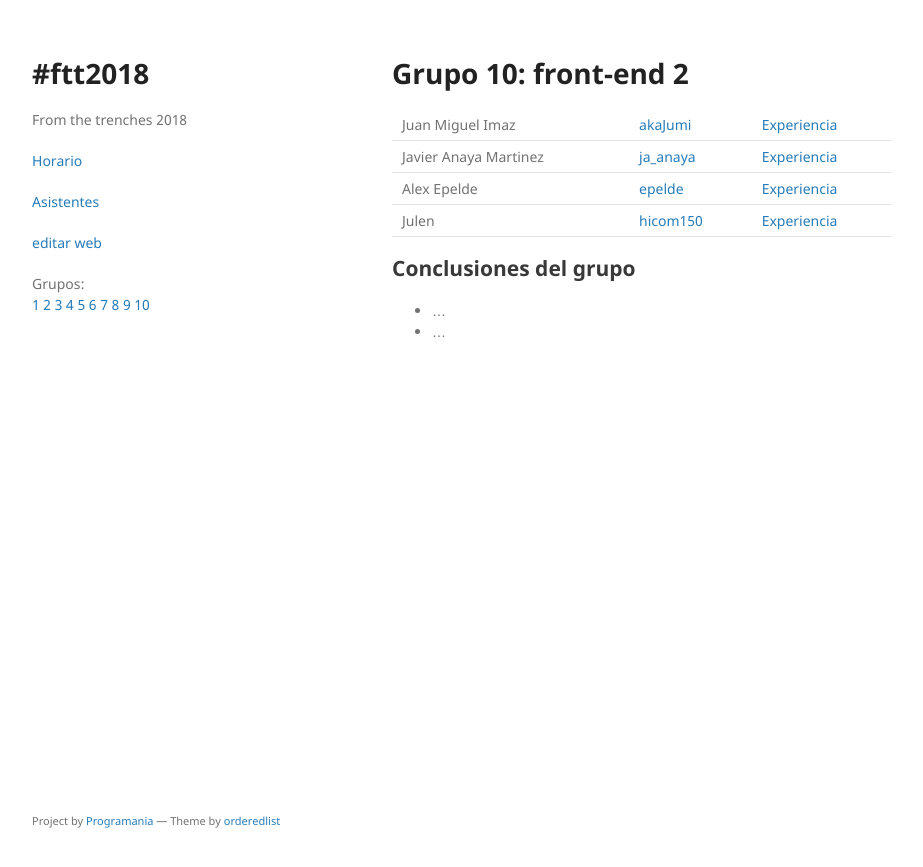
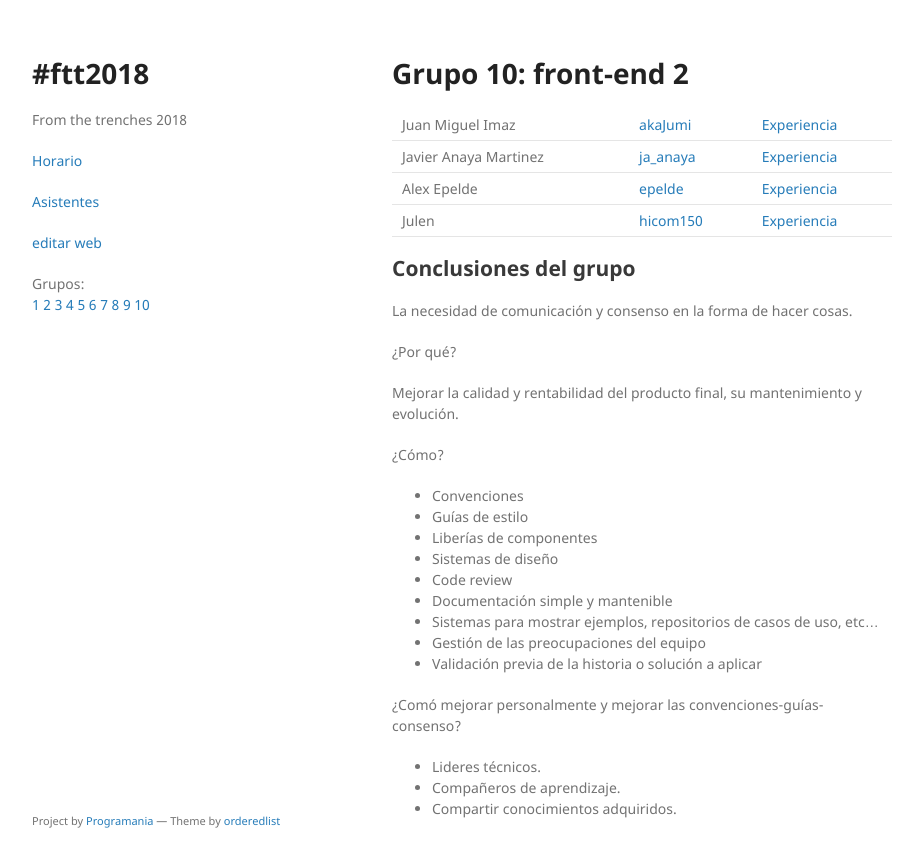
Before and after one commit to xala3pa/ftt2018, a Jekyll site: the page built from asistentes-grupos/grupo10.md, in a window 1280 px wide. Shown: the top 867 px of the page, without its empty margins (178-1101 px from the left). Built offline with Jekyll 4.4.1, drawn with Linux system fonts in a browser that asks for light colours; our own code applies the rules of GitHub Pages for plain Markdown files.

Commit message:
Update grupo10.md

```diff
--- a/asistentes-grupos/grupo10.md
+++ b/asistentes-grupos/grupo10.md
@@ -7,5 +7,27 @@ Julen | [hicom150](https://twitter.com/hicom150) | [Experiencia](http://ftt.prog
 
 
 ## Conclusiones del grupo
-- ...
-- ...
+
+La necesidad de comunicación y consenso en la forma de hacer cosas.
+
+¿Por qué?
+
+Mejorar la calidad y rentabilidad del producto final, su mantenimiento y evolución.
+
+¿Cómo?
+
+- Convenciones
+- Guías de estilo
+- Liberías de componentes
+- Sistemas de diseño
+- Code review
+- Documentación simple y mantenible
+- Sistemas para mostrar ejemplos, repositorios de casos de uso, etc...
+- Gestión de las preocupaciones del equipo
+- Validación previa de la historia o solución a aplicar
+
+¿Comó mejorar personalmente y mejorar las convenciones-guías-consenso?
+
+- Lideres técnicos.
+- Compañeros de aprendizaje.
+- Compartir conocimientos adquiridos.
```
